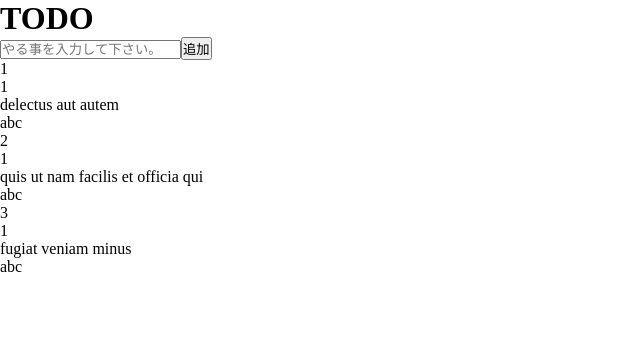
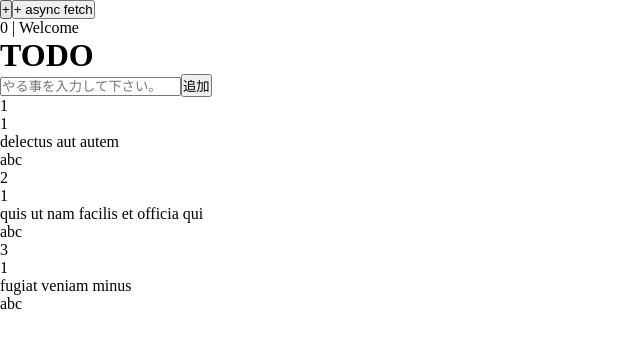
Before and after one commit to jini-labs-2/react-ts-practice, a React (Create React App) app: page / in a window 1280 px wide. Shown: the top 348 px of the page, without its empty margins (0-640 px from the left). Built offline with nearby package versions, Linux system fonts and the light colour scheme; the HTML template or start-up script is replaced by a standard one.

Commit message:
redux-toolkit テスト１

```diff
--- a/package.json
+++ b/package.json
@@ -5,6 +5,7 @@
   "main": "index.js",
   "dependencies": {
     "@emotion/react": "^11.10.5",
+    "@reduxjs/toolkit": "^2.5.1",
     "@testing-library/jest-dom": "^5.16.5",
     "@testing-library/react": "^13.4.0",
     "@testing-library/user-event": "^13.5.0",
@@ -13,6 +14,7 @@
     "react": "^18.2.0",
     "react-dom": "^18.2.0",
     "react-icons": "^4.11.0",
+    "react-redux": "^9.2.0",
     "react-router-dom": "^6.4.1",
     "react-scripts": "5.0.1",
     "sass": "^1.71.1",
--- a/src/App.tsx
+++ b/src/App.tsx
@@ -1,11 +1,17 @@
 import React from 'react';
+import { Provider } from 'react-redux';
 import Todo from './pages/Todo';
+import store from './stores/store';
+import Counter from './pages/Counter';
 
 function App() {
   return (
-    <div className='app'>
-      <Todo />
-    </div>
+    <Provider store={store}>
+      <div className='app'>
+        <Counter />
+        <Todo />
+      </div>
+    </Provider>
   );
 }
 
--- /dev/null
+++ b/src/pages/Counter.tsx
@@ -0,0 +1,40 @@
+import React from 'react'
+import { useDispatch, useSelector } from 'react-redux';
+import { up, asyncUpFetch } from '../stores/counterSlice';
+import { AppDispatch, RootState } from '../stores/store';
+
+const Counter = () => {
+  const dispatch = useDispatch<AppDispatch>();
+  const count = useSelector((state: RootState) => {
+    return state.counter.value;
+  });
+  const status = useSelector((state: RootState) => {
+    return state.counter.status;
+  });
+  return (
+    <div>
+      <button
+        onClick={() => {
+          dispatch(up(2));
+        }}
+      >
+        +
+      </button>
+
+      <button
+        onClick={() => {
+          dispatch(asyncUpFetch());
+        }}
+      >
+        + async fetch
+      </button>
+      <br />
+
+      <div>
+        {count} | {status}
+      </div>
+    </div>
+  );
+}
+
+export default Counter
--- /dev/null
+++ b/src/stores/counterSlice.ts
@@ -0,0 +1,40 @@
+import { createSlice, createAsyncThunk } from '@reduxjs/toolkit';
+
+const asyncUpFetch = createAsyncThunk('counterSlice/asyncUpFetch', async () => {
+  const res = await fetch(
+    'https://linkcount.toolforge.org/api/?page=Main_Page&project=en.wikipedia.org&namespaces=0,1'
+  );
+  const data = await res.json();
+  console.log(data);
+  return data.redirects;
+});
+
+const counterSlice = createSlice({
+  name: 'counterSlice',
+  initialState: {
+    value: 0,
+    status: 'Welcome',
+  },
+  reducers: {
+    up: (state, action) => {
+      state.value = state.value + action.payload;
+    },
+  },
+  extraReducers: (builder) => {
+    builder.addCase(asyncUpFetch.pending, (state, action) => {
+      console.log('loading---', action);
+      state.status = 'Loading';
+    });
+    builder.addCase(asyncUpFetch.fulfilled, (state, action) => {
+      state.value = action.payload;
+      state.status = 'complete';
+    });
+    builder.addCase(asyncUpFetch.rejected, (state, action) => {
+      console.log('--fail--', action)
+      state.status = 'fail';
+    });
+  },
+});
+export default counterSlice;
+export const { up } = counterSlice.actions;
+export { asyncUpFetch };
--- /dev/null
+++ b/src/stores/store.ts
@@ -0,0 +1,12 @@
+import { configureStore } from "@reduxjs/toolkit";
+import counterSlice from "./counterSlice";
+
+const store = configureStore({
+  reducer: {
+    counter: counterSlice.reducer,
+  }
+})
+
+export default store;
+export type RootState = ReturnType<typeof store.getState>;
+export type AppDispatch = typeof store.dispatch;
```
Also changed, not shown: 1 other file (tests, documents, lock files or other folders).
